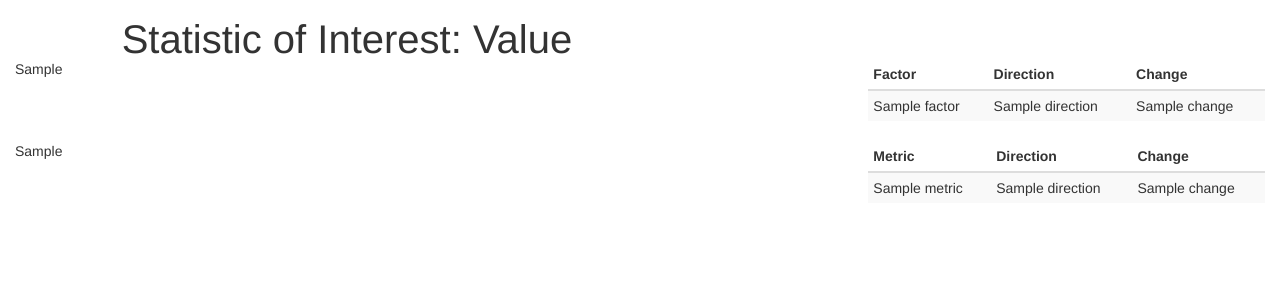
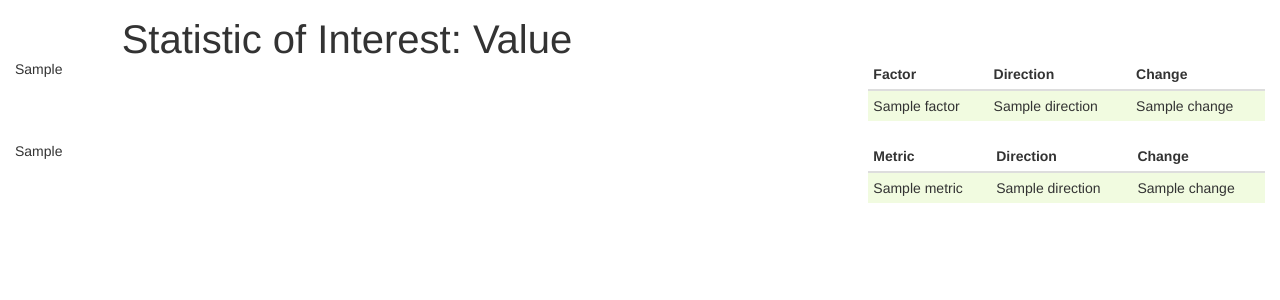
Before and after one commit to kruegg21/casino_analytics, a Flask app: template src/templates/index.html in a window 1280 px wide. Shown: the part 51-351 px from the top of the page. Run offline with Flask 2, Linux system fonts and the light colour scheme; the template is opened without the code that fills it: most values are stand-ins (such as "Sample title", 1, 10 or a date in 2020); parts of the project's set-up code (start-up, migrations or seed data) failed here and were passed over; some libraries are stand-ins or nearby versions.

Commit message:
tables look better

```diff
--- a/src/static/css/content.css
+++ b/src/static/css/content.css
@@ -16,3 +16,8 @@
 .answer-statistic {
   padding-left: 50px;
 }
+
+.table-striped>tbody>tr:nth-child(odd)>td,
+.table-striped>tbody>tr:nth-child(odd)>th {
+   background-color: #f1fbe0;
+ }
```
